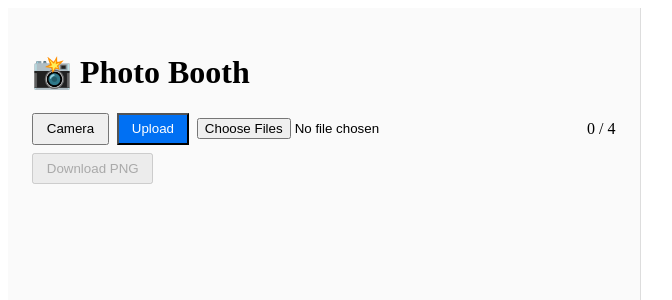
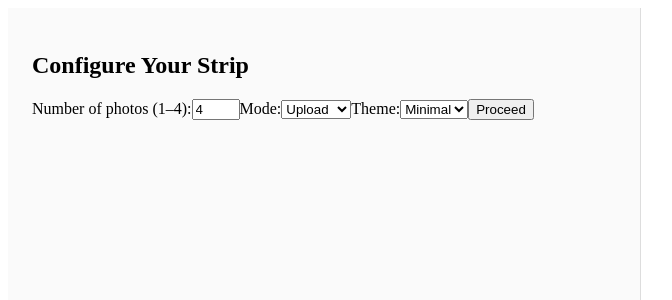
Before and after one commit to harshithadev/funky-photo-booth, a React (Vite) app in the folder my-photobooth/: page / in a window 1280 px wide. Shown: the top 300 px of the page, without its empty margins (0-672 px from the left). Built offline with nearby package versions, Linux system fonts and the light colour scheme.

Commit message:
try to add more options to configure

```diff
--- a/my-photobooth/src/App.jsx
+++ b/my-photobooth/src/App.jsx
@@ -4,7 +4,28 @@ import Webcam from 'react-webcam';
 import CropModal from './CropModal';
 import './styles.css';
 
-// Helper: center-crop any Data-URL image into a size×size square
+// available themes
+const THEMES = ['Classic', 'Minimal', 'Retro'];
+
+export default function App() {
+  // === CONFIG STATE ===
+  const [configDone, setConfigDone] = useState(false);
+  const [config, setConfig] = useState({
+    count: 4,
+    mode: 'upload',     // 'upload' or 'camera'
+    theme: 'Minimal',   // one of THEMES
+  });
+
+  // === PHOTO STATE ===
+  const [originals, setOriginals] = useState([]);
+  const [images, setImages]     = useState([]);
+  const [editingIndex, setEditingIndex] = useState(null);
+  const [error, setError]       = useState('');
+
+  // webcam ref
+  const webcamRef = useRef(null);
+
+  // center-crop helper (unchanged)
   function cropToSquare(dataUrl, size = 400) {
     return new Promise(res => {
       const img = new Image();
@@ -26,105 +47,90 @@ function cropToSquare(dataUrl, size = 400) {
     });
   }
 
-export default function App() {
-  const MAX_IMAGES = 4;
+  // === STEP 1: CONFIGURE ===
+  const handleConfigSubmit = () => {
+    setError('');
+    // flush any old photos
+    setOriginals([]);
+    setImages([]);
+    setEditingIndex(null);
+    setConfigDone(true);
+  };
 
-  // State
-  const [originals, setOriginals] = useState([]);         // Raw captures/uploads
-  const [images, setImages]     = useState([]);            // Auto-cropped squares
-  const [editingIndex, setEditingIndex] = useState(null);  // Which image to manually crop
-  const [error, setError]       = useState('');            // Error banner text
-  const [useCamera, setUseCamera] = useState(false);       // Toggle camera vs upload
-  const webcamRef = useRef(null);
-
-  // Handle file uploads
+  // === STEP 2: UPLOAD HANDLER ===
   const handleFiles = async (e) => {
-    const files = Array.from(e.target.files);
-    if (files.length > MAX_IMAGES) {
-      setError(`Only first ${MAX_IMAGES} photos will be used.`);
+    const MAX = config.count;
+    const files = Array.from(e.target.files).slice(0, MAX);
+    if (e.target.files.length > MAX) {
+      setError(`Only the first ${MAX} photos will be used.`);
     } else {
       setError('');
     }
-    const selected = files.slice(0, MAX_IMAGES);
 
+    // read originals
     const dataUrls = await Promise.all(
-      selected.map(f =>
-        new Promise(r => {
-          const reader = new FileReader();
-          reader.onload = () => r(reader.result);
-          reader.readAsDataURL(f);
-        })
-      )
+      files.map(f => new Promise(r => {
+        const rdr = new FileReader();
+        rdr.onload = () => r(rdr.result);
+        rdr.readAsDataURL(f);
+      }))
     );
     setOriginals(dataUrls);
 
+    // auto-crop
     const squares = await Promise.all(
       dataUrls.map(url => cropToSquare(url, 400))
     );
     setImages(squares);
   };
 
-  // Capture photo from webcam
+  // === STEP 2b: CAMERA CAPTURE ===
   const capturePhoto = async () => {
-    if (images.length >= MAX_IMAGES) {
-      setError(`Max ${MAX_IMAGES} photos reached.`);
+    const MAX = config.count;
+    if (images.length >= MAX) {
+      setError(`Max ${MAX} photos reached.`);
       return;
     }
     setError('');
-    const screenshot = webcamRef.current.getScreenshot();
-    if (!screenshot) return;
-
-    setOriginals(orig => [...orig, screenshot]);
-    const square = await cropToSquare(screenshot, 400);
+    const shot = webcamRef.current.getScreenshot();
+    if (!shot) return;
+    setOriginals(orig => [...orig, shot]);
+    const square = await cropToSquare(shot, 400);
     setImages(imgs => [...imgs, square]);
   };
 
-  // Apply manual crop
-  const applyCropped = (dataUrl) => {
-    setImages(imgs =>
-      imgs.map((src, i) => (i === editingIndex ? dataUrl : src))
-    );
+  // === STEP 3: MANUAL CROP ===
+  const applyCropped = (url) => {
+    setImages(imgs => imgs.map((src,i) => i === editingIndex ? url : src));
     setEditingIndex(null);
   };
 
-  // Generate and download final PNG strip
+  // === STEP 4: GENERATE PNG ===
   const generatePNG = async () => {
     if (!images.length) {
-      setError('Please select at least one photo.');
+      setError('Select at least one photo.');
       return;
     }
     setError('');
 
-    const size = 400,
-          border = 1,
-          padding = 20,
-          gap = 10;
-    const width  = size + border * 2 + padding * 2;
-    const height = padding * 2 + images.length * (size + border * 2) + (images.length - 1) * gap;
+    const size = 400, border = 1, padding = 20, gap = 10;
+    const width  = size + border*2 + padding*2;
+    const height = padding*2 + images.length*(size+border*2) + (images.length-1)*gap;
+
     const canvas = document.createElement('canvas');
-    canvas.width = width;
-    canvas.height = height;
+    canvas.width = width; canvas.height = height;
     const ctx = canvas.getContext('2d');
     ctx.fillStyle = '#fff';
     ctx.fillRect(0, 0, width, height);
 
     for (let i = 0; i < images.length; i++) {
       const imgEl = new Image();
-      await new Promise(r => {
-        imgEl.onload = r;
-        imgEl.src = images[i];
-      });
+      await new Promise(r => { imgEl.onload = r; imgEl.src = images[i]; });
       const x = padding + border;
-      const y = padding + i * ((size + border * 2) + gap) + border;
-
+      const y = padding + i*((size+border*2)+gap) + border;
       ctx.strokeStyle = '#000';
       ctx.lineWidth = border;
-      ctx.strokeRect(
-        x - border,
-        y - border,
-        size + border * 2,
-        size + border * 2
-      );
+      ctx.strokeRect(x-border, y-border, size+border*2, size+border*2);
       ctx.drawImage(imgEl, x, y, size, size);
     }
 
@@ -138,25 +144,61 @@ export default function App() {
 
   return (
     <div className="split-container">
-      {/* Left Panel: Controls */}
+      {/* LEFT PANEL: CONFIG or CONTROLS */}
       <div className="left-panel">
-        <h1>📸 Photo Booth</h1>
+        {!configDone ? (
+          <>
+            <h2>Configure Your Strip</h2>
 
+            <label>
+              Number of photos (1–4):
+              <input
+                type="number"
+                min={1}
+                max={4}
+                value={config.count}
+                onChange={e =>
+                  setConfig({...config, count: Number(e.target.value)})
+                }
+              />
+            </label>
+
+            <label>
+              Mode:
+              <select
+                value={config.mode}
+                onChange={e =>
+                  setConfig({...config, mode: e.target.value})
+                }
+              >
+                <option value="upload">Upload</option>
+                <option value="camera">Camera</option>
+              </select>
+            </label>
+
+            <label>
+              Theme:
+              <select
+                value={config.theme}
+                onChange={e =>
+                  setConfig({...config, theme: e.target.value})
+                }
+              >
+                {THEMES.map(t => (
+                  <option key={t} value={t}>{t}</option>
+                ))}
+              </select>
+            </label>
+
+            <button onClick={handleConfigSubmit}>Proceed</button>
+          </>
+        ) : (
+          <>
+            <h2>📸 {config.theme} Mode</h2>
+
+            {/* Toggle between camera/upload */}
             <div className="controls">
-          <button
-            className={useCamera ? 'active' : ''}
-            onClick={() => setUseCamera(true)}
-          >
-            Camera
-          </button>
-          <button
-            className={!useCamera ? 'active' : ''}
-            onClick={() => setUseCamera(false)}
-          >
-            Upload
-          </button>
-
-          {useCamera ? (
+              {config.mode === 'camera' ? (
                 <div className="camera">
                   <Webcam
                     audio={false}
@@ -166,7 +208,7 @@ export default function App() {
                   />
                   <button
                     onClick={capturePhoto}
-                disabled={images.length >= MAX_IMAGES}
+                    disabled={images.length >= config.count}
                   >
                     Capture
                   </button>
@@ -177,12 +219,18 @@ export default function App() {
                   accept="image/*"
                   multiple
                   onChange={handleFiles}
-              disabled={images.length >= MAX_IMAGES}
+                  disabled={images.length >= config.count}
                 />
               )}
 
-          <span>{images.length} / {MAX_IMAGES}</span>
-          <button onClick={generatePNG} disabled={!images.length}>
+              <span>
+                {images.length} / {config.count}
+              </span>
+
+              <button
+                onClick={generatePNG}
+                disabled={!images.length}
+              >
                 Download PNG
               </button>
             </div>
@@ -198,9 +246,11 @@ export default function App() {
                 </button>
               </div>
             )}
+          </>
+        )}
       </div>
 
-      {/* Right Panel: Preview & Crop */}
+      {/* RIGHT PANEL: Preview + Crop */}
       <div className="right-panel">
         <div className="preview">
           {images.map((src, i) => (
--- a/my-photobooth/src/styles.css
+++ b/my-photobooth/src/styles.css
@@ -1,3 +1,13 @@
+.split-container {
+  display: flex;
+  height: 100vh;
+  overflow: hidden;
+}
+
+.left-panel  { flex: 0 0 40%; padding: 2rem; border-right: 1px solid #ddd; background: #fafafa; overflow-y: auto; }
+.right-panel { flex: 0 0 60%; padding: 2rem; overflow-y: auto; }
+
+
 /* Container to center & constrain width */
 .container {
   max-width: 480px;
```
Lines whose indentation alone changed are shown as unchanged.
